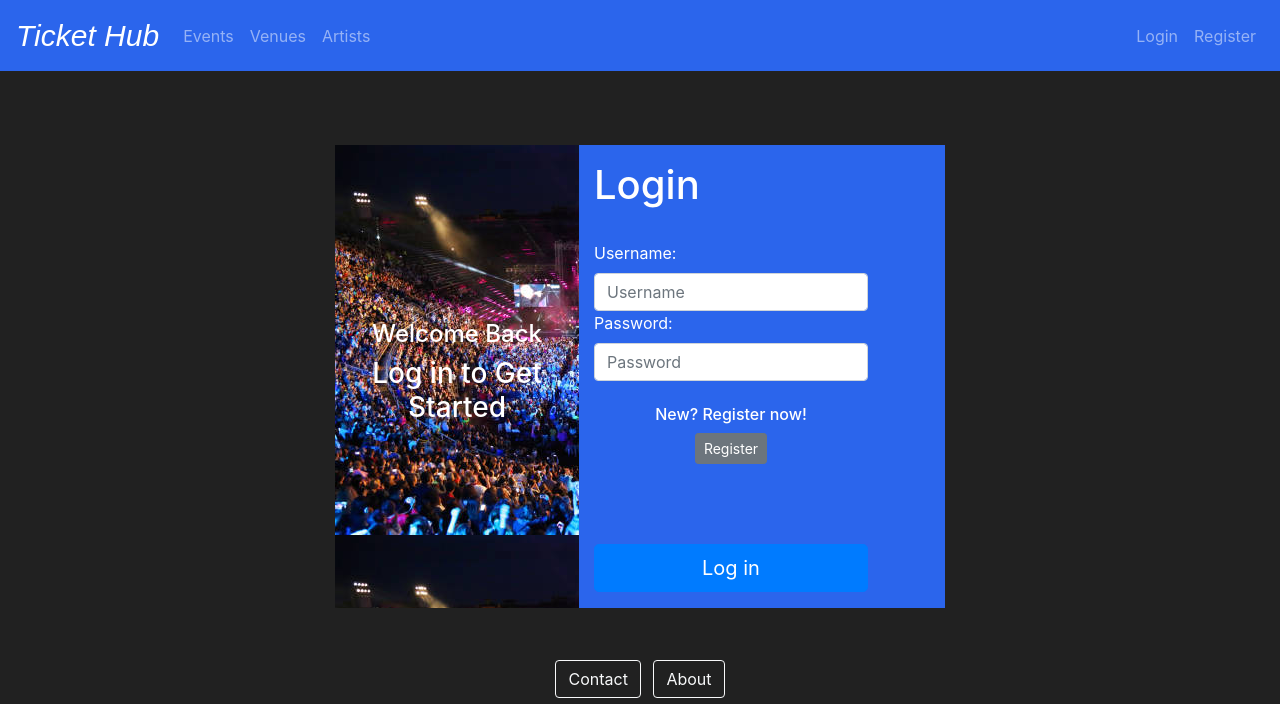
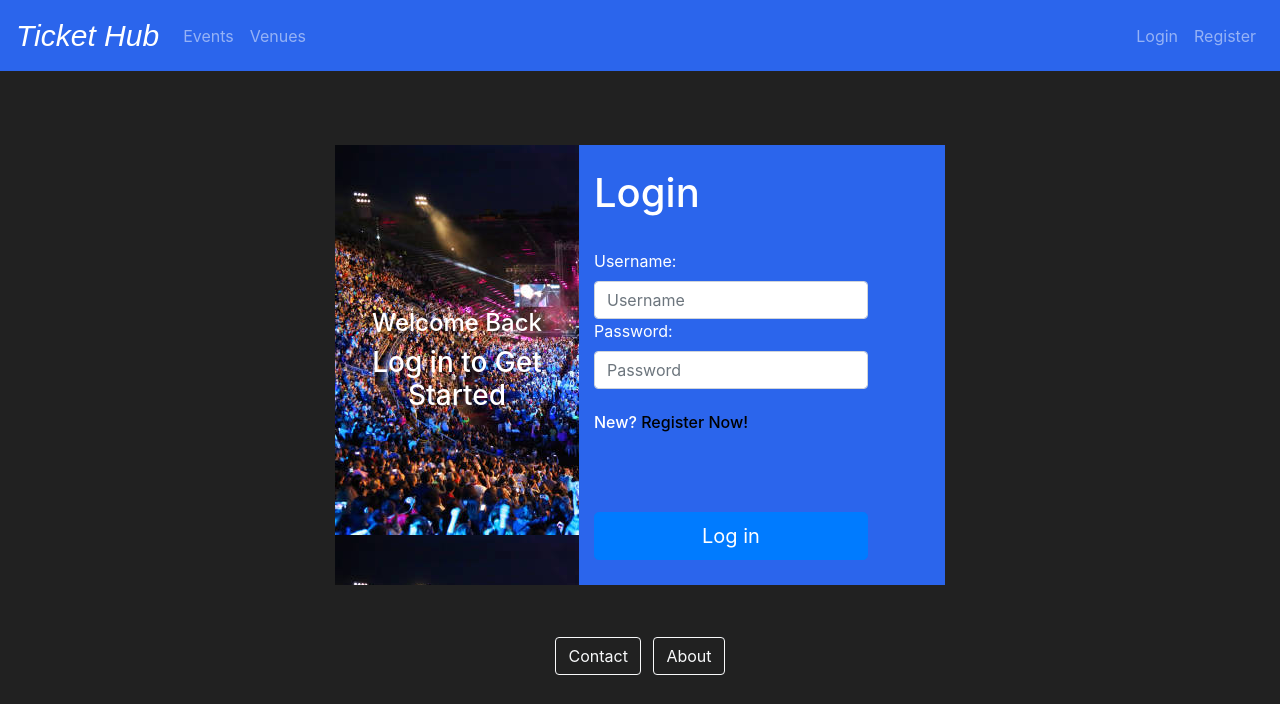
Before and after one commit to daysond/TicketHub, a Flask app: page /login in a window 1280 px wide. Shown: the top 704 px of the page. Run offline with Flask 2, Linux system fonts and the light colour scheme; some libraries are stand-ins or nearby versions.

Commit message:
changes made

```diff
--- a/APP/routes.py
+++ b/APP/routes.py
@@ -1,7 +1,7 @@
 from APP import app
-from flask import render_template, redirect, url_for, flash, get_flashed_messages, request
-from flask_login import login_user, logout_user, login_required, current_user
-from APP.models import Concert, User, Venue, Event, Ticket, Seating
+from flask import render_template, redirect, url_for, flash, request
+from flask_login import login_user, logout_user, current_user
+from APP.models import User, Venue, Event, Ticket
 from APP.forms import PurchaseForm, LoginForm, RegisterForm
 from APP import db
 
@@ -19,6 +19,10 @@
     print('called venue')
     return 'Venues'
 
+@app.route('/events')
+def event():
+    print('called event')
+    return render_template('events.html')
 
 @app.route('/login', methods = ['GET', 'POST'])
 def login():
@@ -72,7 +76,7 @@
     seat_percentage = float(event.availablePercentage)/100.0
 
     #TODO: TEST CODE, comment out after debugging
-    seat_percentage = 0.0
+    #seat_percentage = 0
     print(f"seat_percentage: {seat_percentage}")
 
     if request.method == 'POST':
--- a/APP/static/css/styles.css
+++ b/APP/static/css/styles.css
@@ -15,11 +15,10 @@
     overflow:hidden;
 }
 .custom-container-register{
-    background-color:grey;
-    color:#000;
+    background-color:#2B65EC;
+    color:#FFF;
     margin-top:2rem;
     width:50%;
-    padding:1rem;
     height:68vh;
 }
 .custom-container-register .custom-width {
@@ -47,6 +46,18 @@
 }
 .Register-heading a{
     text-decoration: none;
+    color:#000;
+}
+.Register-heading a:hover{
+    color:#fff;
+}
+.sign-in-form a{
+    color:#000;
+    text-decoration: none;
+
+}
+.sign-in-form a:hover{
+    color:#fff;
 }
 /* footer at the bottom of the page without the scrollbar */
 html, body {
--- a/APP/templates/base.html
+++ b/APP/templates/base.html
@@ -49,9 +49,6 @@
         </li>
         <li class="nav-item">
             <a class="nav-link" href="{{ url_for('venue') }}">Venues</a>
-        </li>
-        <li class="nav-item">
-            <a class="nav-link" href="{{ url_for('home') }}">Artists</a>
         </li>
     </ul>
     {%if current_user.is_authenticated %}
--- /dev/null
+++ b/APP/templates/events.html
@@ -0,0 +1 @@
+{%extends 'base.html'%} {%block title%}Events{%endblock%} {%block content%}
--- a/APP/templates/login.html
+++ b/APP/templates/login.html
@@ -31,11 +31,12 @@
         "Password") }}
 
         <br />
-        <div class="checkbox mb-3">
-          <h6>New? Register now!</h6>
-          <a class="btn btn-sm btn-secondary" href="{{url_for('register')}}"
-            >Register</a
+        <div class="checkbox mb-3 sign-in-form" style="text-align:left">
+          <h6>New?
+          <a href="{{url_for('register')}}"
+            >Register Now!</a
           >
+          </h6>
         </div>
         {{form.submit(class='btn btn-lg btn-block btn-primary custom-button')}}
       </form>
```
Also changed, not shown: APP/templates/register.html (+12 -2 lines), instance/database.db.
